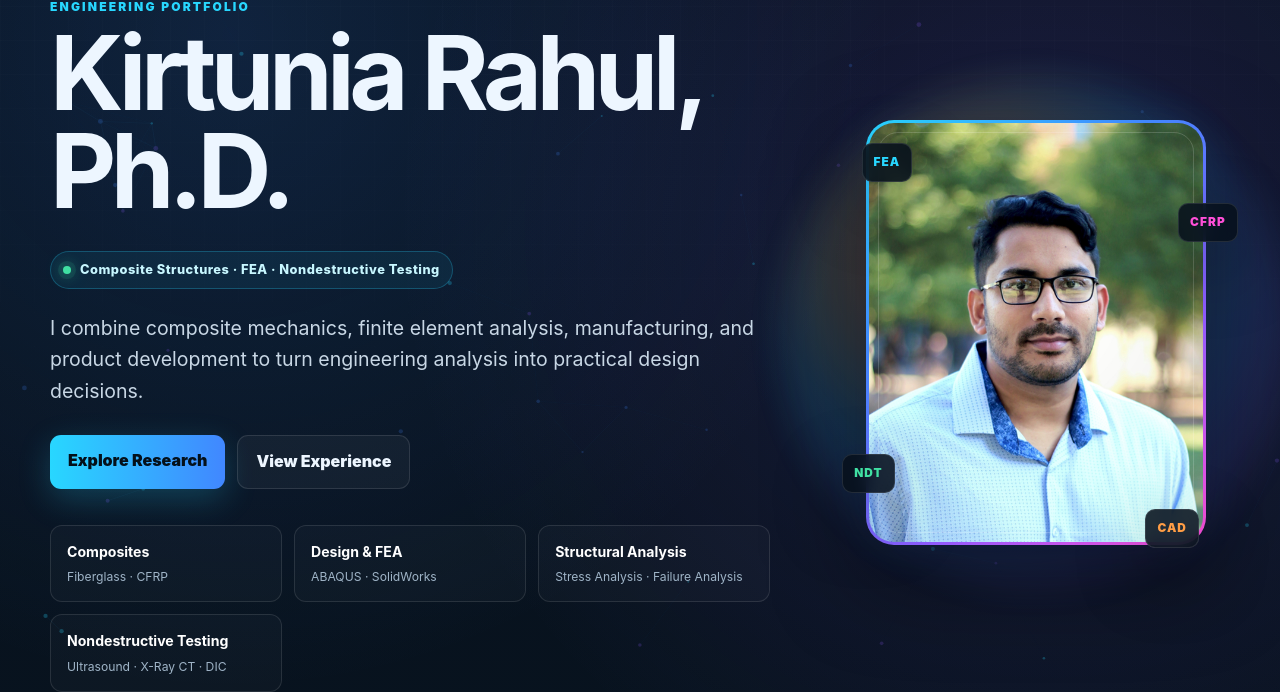
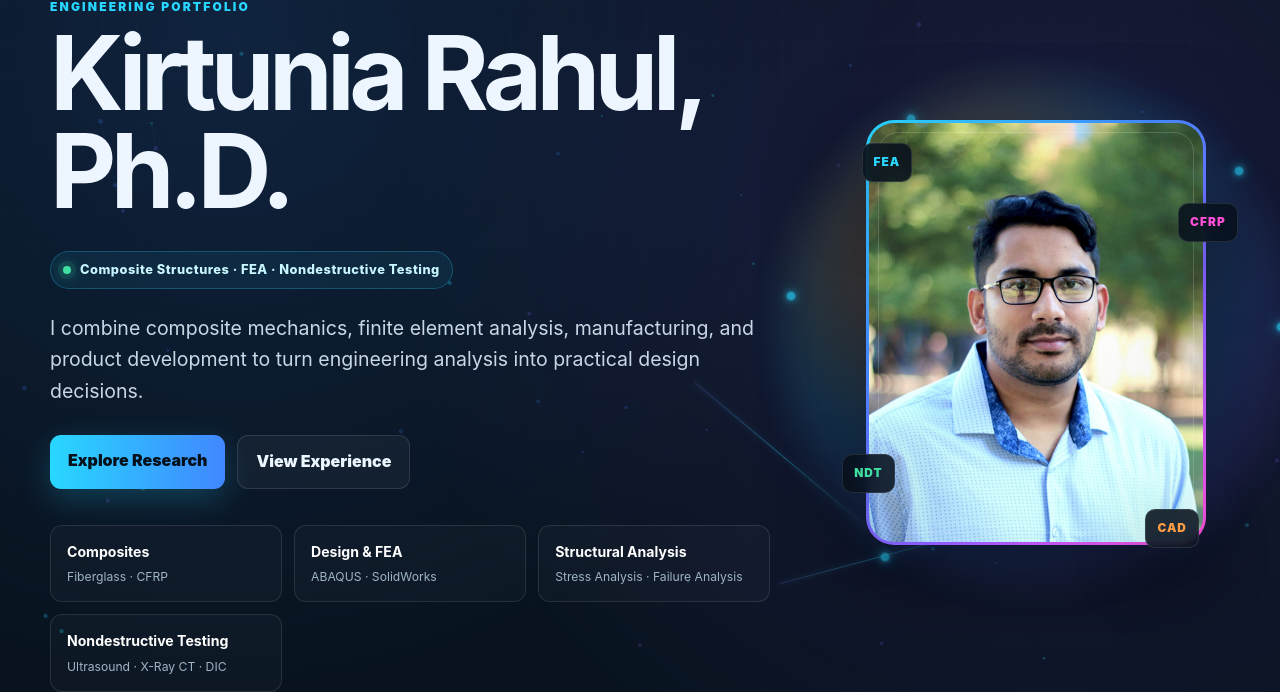
Before and after one commit to kirtuniarahul/kirtuniarahul.github.io, a Jekyll site: the page built from index.md, in a window 1280 px wide. Shown: the part 198-890 px from the top of the page. Built offline with Jekyll 4.4.1, drawn with Linux system fonts in a browser that asks for light colours.

Commit message:
Restore original node and connector styling

```diff
--- a/assets/css/style.css
+++ b/assets/css/style.css
@@ -852,54 +852,156 @@ code{background:#0a1624;padding:2px 7px;border:1px solid var(--line);border-radi
    NODE NETWORK
    ========================================= */
 
-.hero-visual{
-  position:relative;
-  overflow:visible;
-  isolation:isolate;
+.node-network {
+  position: absolute;
+  width: 520px;
+  height: 520px;
+  z-index: 1;
+  pointer-events: none;
 }
 
-.photo-frame{
-  position:relative;
-  z-index:3;
+
+/* Individual nodes */
+
+.node {
+  position: absolute;
+
+  width: 10px;
+  height: 10px;
+
+  border-radius: 50%;
+
+  background: #28d7ff;
+
+  box-shadow:
+    0 0 8px #28d7ff,
+    0 0 18px rgba(40, 215, 255, 0.8);
+
+  animation: nodePulse 2.6s ease-in-out infinite alternate;
 }
 
-.node-network{
-  position:absolute;
-  inset:-115px;
-  z-index:1;
-  pointer-events:none;
-  overflow:visible;
-}
 
-#hero-mesh-canvas{
-  width:100%;
-  height:100%;
-  display:block;
-  overflow:visible;
-  opacity:.92;
-  filter:
-    drop-shadow(0 0 4px rgba(40,215,255,.60))
-    drop-shadow(0 0 12px rgba(65,135,255,.30));
-}
+@keyframes nodePulse {
+  from {
+    transform: scale(0.8);
+    opacity: 0.65;
+  }
 
-html[data-theme="light"] #hero-mesh-canvas{
-  opacity:.88;
-  filter:
-    drop-shadow(0 0 3px rgba(0,115,155,.38))
-    drop-shadow(0 0 8px rgba(37,99,185,.20));
-}
-
-@media(max-width:900px){
-  .node-network{
-    inset:-78px;
+  to {
+    transform: scale(1.35);
+    opacity: 1;
   }
 }
 
-@media(max-width:640px){
-  .node-network{
-    inset:-44px;
+
+/* Node positions */
+
+.n1 {
+  top: 8%;
+  left: 25%;
+}
+
+.n2 {
+  top: 18%;
+  right: 10%;
+}
+
+.n3 {
+  top: 48%;
+  right: 2%;
+}
+
+.n4 {
+  bottom: 10%;
+  right: 22%;
+}
+
+.n5 {
+  bottom: 6%;
+  left: 20%;
+}
+
+.n6 {
+  top: 42%;
+  left: 2%;
+}
+
+
+/* =========================================
+   CONNECTING LINES
+   ========================================= */
+
+.connector {
+  position: absolute;
+
+  height: 1px;
+
+  background: linear-gradient(
+    90deg,
+    rgba(40, 215, 255, 0.05),
+    rgba(40, 215, 255, 0.65),
+    rgba(141, 92, 255, 0.35)
+  );
+
+  transform-origin: left center;
+
+  box-shadow:
+    0 0 5px rgba(40, 215, 255, 0.35);
+
+  opacity: 0.75;
+
+  animation: lineGlow 3s ease-in-out infinite alternate;
+}
+
+
+@keyframes lineGlow {
+  from {
+    opacity: 0.25;
+  }
+
+  to {
+    opacity: 0.9;
   }
 }
+
+
+/* Connector positions */
+
+.c1 {
+  width: 230px;
+  top: 11%;
+  left: 26%;
+  transform: rotate(18deg);
+}
+
+.c2 {
+  width: 180px;
+  top: 21%;
+  right: 8%;
+  transform: rotate(72deg);
+}
+
+.c3 {
+  width: 220px;
+  top: 50%;
+  right: 0%;
+  transform: rotate(112deg);
+}
+
+.c4 {
+  width: 210px;
+  bottom: 12%;
+  right: 20%;
+  transform: rotate(165deg);
+}
+
+.c5 {
+  width: 230px;
+  bottom: 12%;
+  left: 18%;
+  transform: rotate(220deg);
+}
+
 
 /* =========================================
    DARK / LIGHT THEME SWITCH
```
